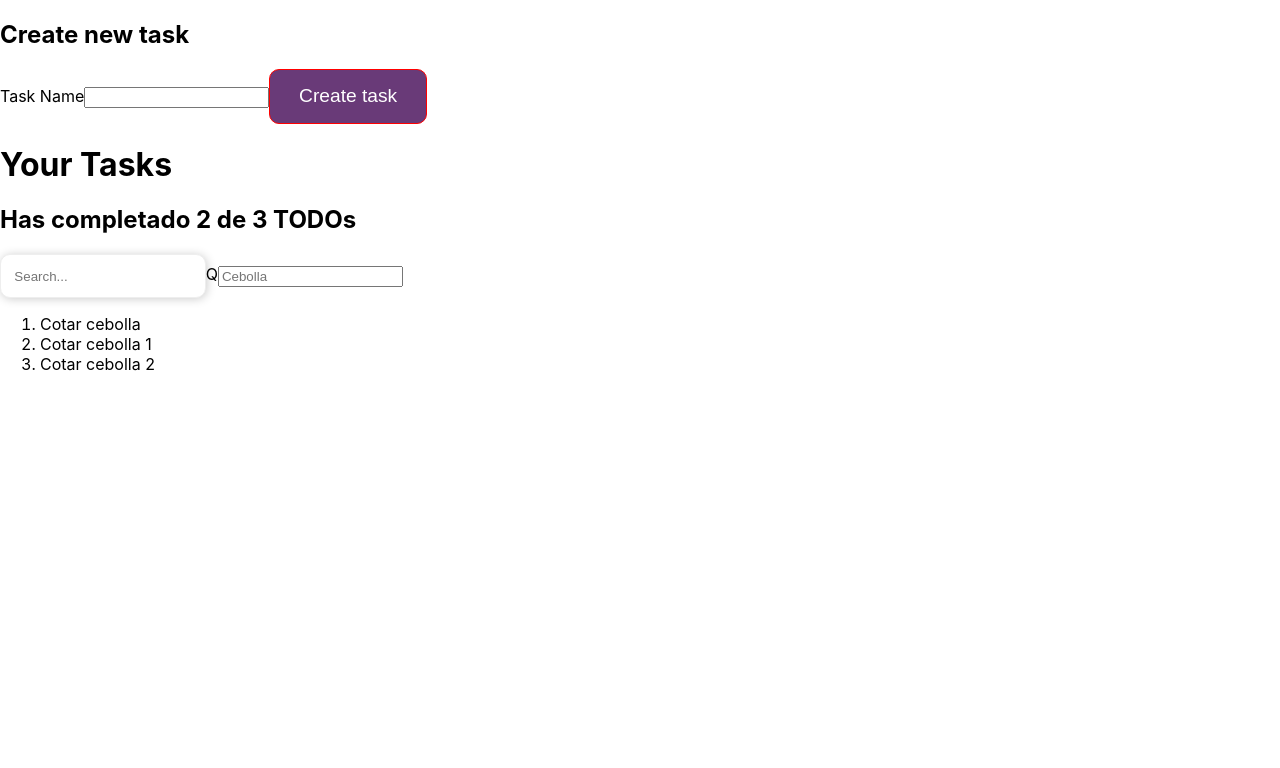
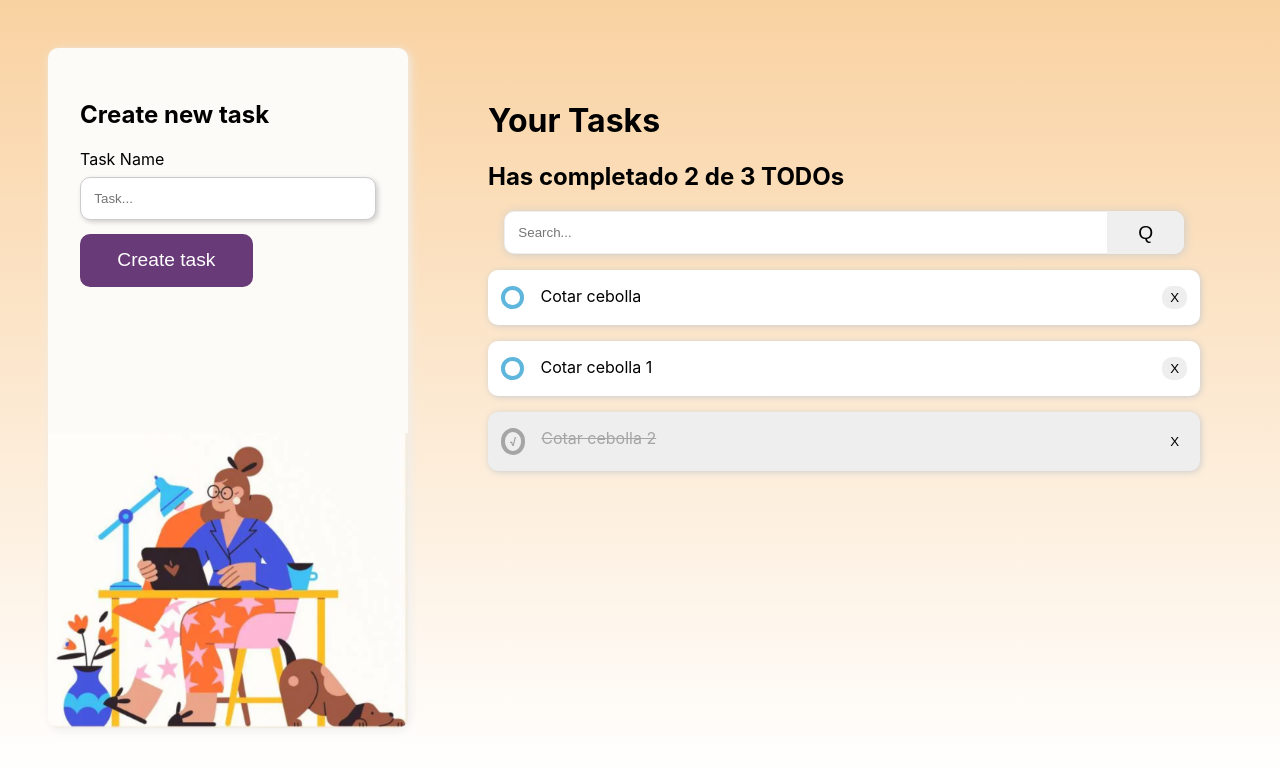
Before and after one commit to debian789/todo, a React (Create React App) app: page / in a window 1280 px wide. Shown: the top 768 px of the page. Built offline with nearby package versions, Linux system fonts and the light colour scheme.

Commit message:
Ajustes de estilos visuales

```diff
--- a/src/App.css
+++ b/src/App.css
@@ -2,37 +2,42 @@
   text-align: center;
 }
 
-.App-logo {
-  height: 40vmin;
-  pointer-events: none;
+
+
+
+
+.container-app {
+  display: flex;
+  padding: 1em;
+  flex-direction: column;
+  justify-content: center;
+  background: rgb(255,255,255);
+  background: linear-gradient(0deg, rgba(255,255,255,1) 0%, rgba(244,169,77,0.5270702030812324) 100%);
 }
 
-@media (prefers-reduced-motion: no-preference) {
-  .App-logo {
-    animation: App-logo-spin infinite 20s linear;
-  }
+
+
+.container-search-items {
+  padding: 1em;
+
 }
 
-.App-header {
-  background-color: #282c34;
-  min-height: 100vh;
+@media screen and (min-width: 580px) {
+  .container-app {
     display: flex;
-  flex-direction: column;
-  align-items: center;
+    flex-direction: row;
+    padding: 3em;
     justify-content: center;
-  font-size: calc(10px + 2vmin);
-  color: white;
+    bottom: 0;
+    height: 85vh;
+
   }
 
-.App-link {
-  color: #61dafb;
+
+  .container-search-items {
+    padding: 2em;
+    width: 75%;
   }
 
-@keyframes App-logo-spin {
-  from {
-    transform: rotate(0deg);
+
 }
-  to {
-    transform: rotate(360deg);
-  }
-}
--- a/src/App.js
+++ b/src/App.js
@@ -5,7 +5,7 @@ import {TodoCounter} from './components/TodoCounter'
 import {TodoItem} from './components/TodoItem'
 import {TodoList} from './components/TodoList'
 import {TodoSearch} from './components/TodoSearch'
-import {CreateTodoButton} from './components/CreateTodoButton'
+import {ContainerCreateTask} from './components/ContainerCreateTask'
 
 
 
@@ -17,35 +17,18 @@ const todos =  [
 
 function App() {
   return (
-    <React.Fragment>
-
-
-      <h2>Create new task</h2>
-      <label>Task Name</label>
-      <input type="text" />
-      <CreateTodoButton />
-
-
-
-
-
+    <div className='container-app'>
+      <ContainerCreateTask />
+      <div className='container-search-items'>
         <TodoCounter />
-
-
         <TodoSearch />
-      <input placeholder='Cebolla' />
         <TodoList >
-
           {todos.map((item, index) => (
             <TodoItem key={index} text={item.text}  completed={item.completed} />
           ))}
-
-
         </TodoList>
-
-
-
-    </React.Fragment>
+      </div>
+    </div>
   );
 }
 
--- /dev/null
+++ b/src/components/ContainerCreateTask.css
@@ -0,0 +1,39 @@
+.container-create-task {
+    display: flex;
+    flex-direction: column;
+    padding: 0 1em 1em 1em;
+    border-radius: 10px;
+    box-shadow: 2px 2px 10px #eee;
+    background:  #FDFBF7;
+    position: relative;
+}
+
+.container-create-task label {
+    padding: 0em 0 0.5em 0;
+}
+
+.container-create-task input {
+    padding: 1em;
+    border: 1px solid #ccc;
+    margin-bottom: 1em;
+    border-radius: 10px;
+    box-shadow: 2px 2px 5px #ccc;
+}
+
+
+
+
+@media screen and (min-width: 580px) {
+    .container-create-task {
+        padding: 2em;
+        margin-right: 3em;
+        min-width: 25%;
+        background-image: url("../images/create.png");
+        background-position:  bottom;
+        background-size: contain;
+        background-repeat: no-repeat;
+
+    }
+
+
+}
--- /dev/null
+++ b/src/components/ContainerCreateTask.js
@@ -0,0 +1,18 @@
+import React from "react";
+import {CreateTodoButton} from './CreateTodoButton'
+import './ContainerCreateTask.css'
+import createImg from '../images/create.png'
+
+function ContainerCreateTask() {
+    return (
+        <div className='container-create-task'>
+            <h2>Create new task</h2>
+            <label>Task Name</label>
+            <input type="text" placeholder="Task..."/>
+            <CreateTodoButton />
+          {/* <img src={createImg}/>*/}
+        </div>
+    )
+}
+
+export {ContainerCreateTask}
--- a/src/components/CreateTodoButton.css
+++ b/src/components/CreateTodoButton.css
@@ -1,9 +1,9 @@
 .create-task {
-    border: 1px solid red;
-    padding: 0.8em 1.5em 0.8em 1.5em ;
+    padding: 0.8em 1em 0.8em 1em ;
     border-radius: 10px;
     background-color: #693A78;
     color: white;
     font-size: 1.2em;
-
+    border: 0;
+    max-width: 9em;
 }
--- /dev/null
+++ b/src/components/TodoItem.css
@@ -0,0 +1,58 @@
+
+
+
+
+.itemList {
+    display: flex;
+    justify-content: space-between;
+}
+
+.itemList label {
+    width: 100%;
+    padding-left: 1em;
+}
+
+.itemList .itemCheck {
+    border-radius: 50%;
+    font-size: 0.7em;
+    font-weight: bold;
+    text-align: center;
+}
+
+
+.itemList .openItem {
+    border: 4px solid #5FB6DD;
+    padding: 0.5em 0.7em 0.5em 0.7em;
+    color: rgb(121, 218, 52);
+}
+
+.itemList .doneItem {
+    border: 4px solid rgb(165, 165, 165);
+
+    padding: 0.2em 0.4em 0.2em 0.4em;
+    color: rgb(165, 165, 165);
+}
+
+
+.itemList .doneItemText {
+    text-decoration: line-through;
+    color:rgb(165, 165, 165)
+}
+
+
+.openItemList {
+    background-color: white;
+}
+
+.doneItemList {
+
+    background-color: rgb(238, 238, 238);
+}
+
+
+.deleteItem {
+    border-radius: 10px 10px 10px 10px;
+    border: 0;
+    background-color: rgb(238, 238, 238);
+    padding: 0.3em 0.6em 0.3em 0.6em;
+}
--- a/src/components/TodoItem.js
+++ b/src/components/TodoItem.js
@@ -1,6 +1,16 @@
+import './TodoItem.css'
+
 function TodoItem (props) {
 return (
-        <li>{props.text}</li>
+    <li className={`itemList ${props.completed ?   'doneItemList' : 'openItemList'  }`} >
+        <span className={`itemCheck ${props.completed ? 'doneItem': 'openItem'   }`}>
+            { props.completed ? '√': '' }
+        </span>
+        <label className={` ${props.completed ?  'doneItemText' :  'openItemText'  }`}>
+            {props.text}
+        </label>
+        <button className='deleteItem'>X</button>
+    </li>
     )
 }
 
--- /dev/null
+++ b/src/components/TodoList.css
@@ -0,0 +1,13 @@
+ul {
+    list-style-type: none;
+    margin: 0;
+    padding: 0;
+}
+
+ul li {
+    padding: 1em 0.8em;
+    margin-bottom: 1em;
+    box-shadow: 1px 1px 6px #ccc;
+    border-radius: 10px;
+    background-color: white;
+}
--- a/src/components/TodoList.js
+++ b/src/components/TodoList.js
@@ -1,7 +1,9 @@
+import './TodoList.css'
+
 function TodoList(props) {
-    return (<ol>
+    return (<ul >
 
-        {props.children}</ol>)
+        {props.children}</ul>)
 }
 
 export {TodoList};
--- a/src/components/TodoSearch.css
+++ b/src/components/TodoSearch.css
@@ -1,6 +1,28 @@
+.container-search {
+    display: flex;
+    position: relative;
+    flex-direction: column;
+    margin: 1em;
+
+}
+
+
+.container-search button {
+    position: absolute;
+    right: 0;
+    border: 0;
+    width: 4em;
+    height: 100%;
+    align-items: center;
+    font-size: 1.2em;
+    border-radius: 0 10px 10px 0;
+}
+
+
 .input-search {
     border: 1px solid #eee;
     padding: 1em;
     border-radius: 10px;
     box-shadow:  1px 1px 10px #ccc;
+
 }
--- a/src/components/TodoSearch.js
+++ b/src/components/TodoSearch.js
@@ -4,11 +4,11 @@ import './TodoSearch.css'
 
 function TodoSearch() {
     return (
-    <React.Fragment>
+    <div className="container-search">
         <input type="text" className='input-search' placeholder='Search...'/>
-        <label>Q</label>
+        <button>Q</button>
 
-    </React.Fragment>
+    </div>
     )
 }
 
--- a/src/index.css
+++ b/src/index.css
@@ -5,6 +5,9 @@ body {
     sans-serif;
   -webkit-font-smoothing: antialiased;
   -moz-osx-font-smoothing: grayscale;
+
+  min-height: 100vh;
+  position: relative;
 }
 
 code {
```
Also changed, not shown: src/images/create.png (added). Lines whose indentation alone changed are shown as unchanged.
